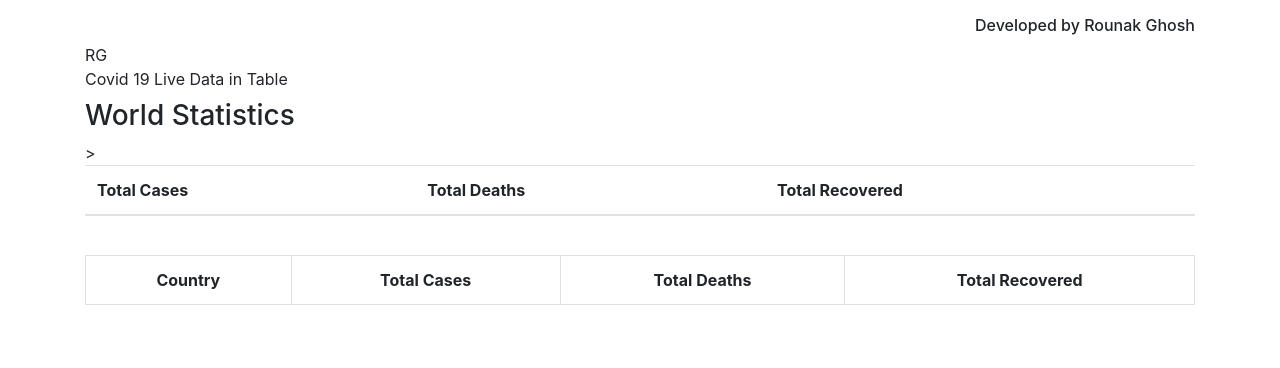
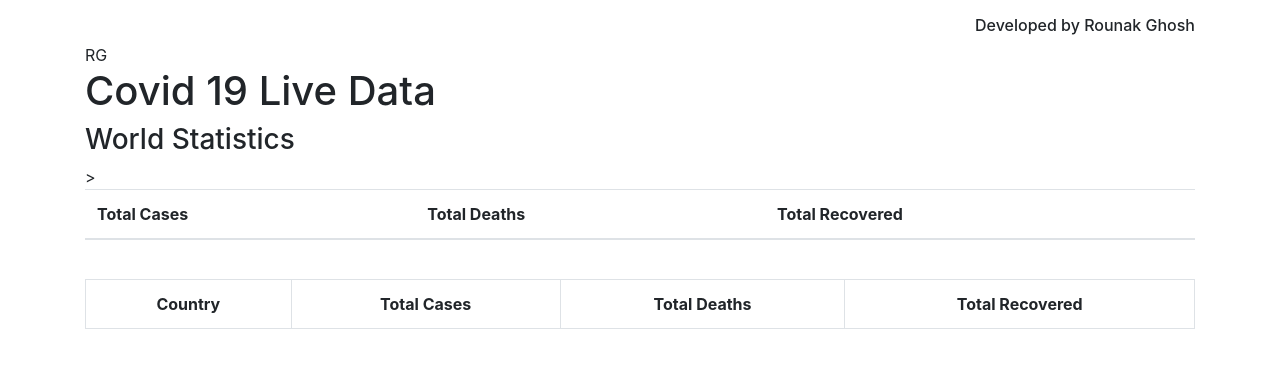
Before and after one commit to shounakbasu/covidofficial.github.io, a plain HTML site: page index.html in a window 1280 px wide. Drawn offline with nearby package versions, Linux system fonts and the light colour scheme; no server answers.

Commit message:
Small Change

```diff
--- a/index.html
+++ b/index.html
@@ -15,7 +15,7 @@
       RG
       </div>
       <div class="mainHeading">
-        Covid 19 Live Data in Table
+        <h1>Covid 19 Live Data</h1>
       </div>
       <h3 class="text-left mt-2">World Statistics</h3>
       <table class="table table-hover">
```
